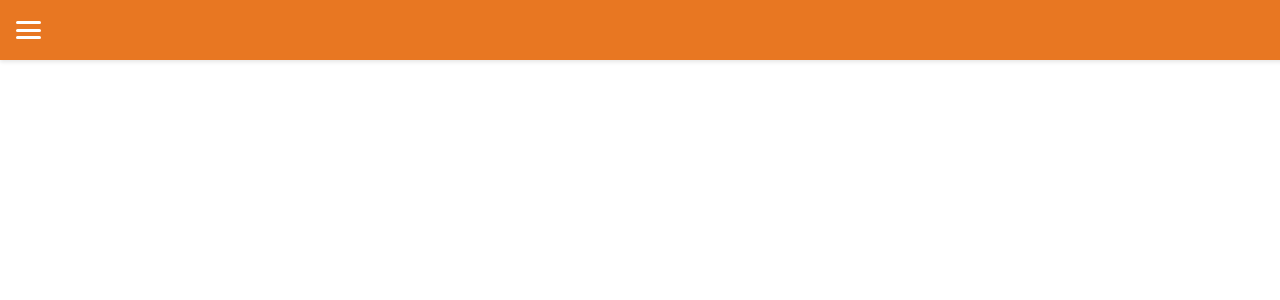
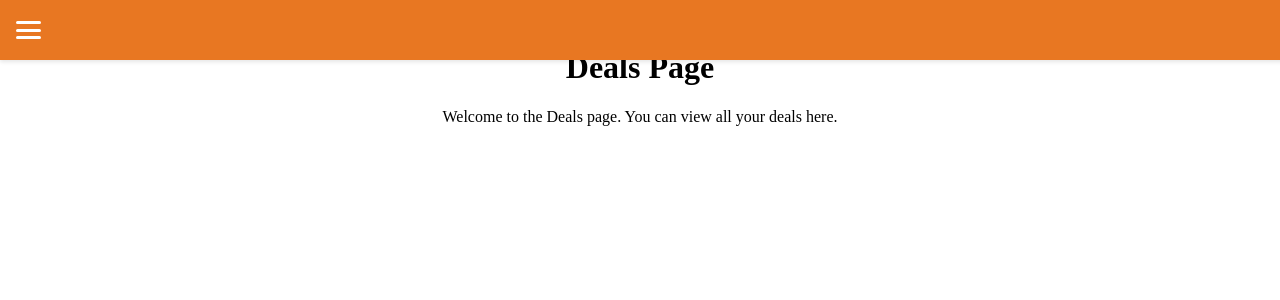
Before and after one commit to MyPhan105/my-app, a Vue app: page /deals in a window 1280 px wide. Shown: the top 300 px of the page. Built offline with nearby package versions, Linux system fonts and the light colour scheme.

Commit message:
deals router

```diff
--- a/src/components/Sidebar.vue
+++ b/src/components/Sidebar.vue
@@ -1,7 +1,9 @@
 <template>
     <div :class="['sidebar', { visible: isVisible }]">
       <ul class="sidebar-list">
-        <li><router-link to="/dashboard" class="sidebar-link">Dashboard</router-link></li>        <li>Deals</li>
+        <li><router-link to="/" class="sidebar-link">Home</router-link></li> <!-- Home link -->
+        <li><router-link to="/dashboard" class="sidebar-link">Dashboard</router-link></li>
+        <li><router-link to="/deals" class="sidebar-link">Deals</router-link></li>
         <li>Listings</li>
         <li>Clients</li>
         <li>Calendar</li>
--- a/src/router/index.js
+++ b/src/router/index.js
@@ -1,10 +1,14 @@
 import { createRouter, createWebHistory } from 'vue-router'
 import Home from '../views/Home.vue'
 import Dashboard from '../views/Dashboard.vue' // Import the Dashboard component
+import Deals from '../views/Deals.vue'
+
 
 const routes = [
   { path: '/', component: Home },
-  { path: '/dashboard', component: Dashboard }, // Add route for Dashboard page
+  { path: '/dashboard', component: Dashboard },
+  { path: '/deals', component: Deals },
+   // Add route for Dashboard page
 ]
 
 const router = createRouter({
--- /dev/null
+++ b/src/views/Deals.vue
@@ -0,0 +1,19 @@
+<!-- src/views/Deals.vue -->
+<template>
+    <div class="deals-page">
+      <h1>Deals Page</h1>
+      <p>Welcome to the Deals page. You can view all your deals here.</p>
+      <!-- You can add more content related to the Deals page -->
+    </div>
+  </template>
+
+  <script setup>
+  // You can add logic for your Deals page here if needed
+  </script>
+
+  <style scoped>
+  .deals-page {
+    padding: 20px;
+    text-align: center;
+  }
+  </style>
```
